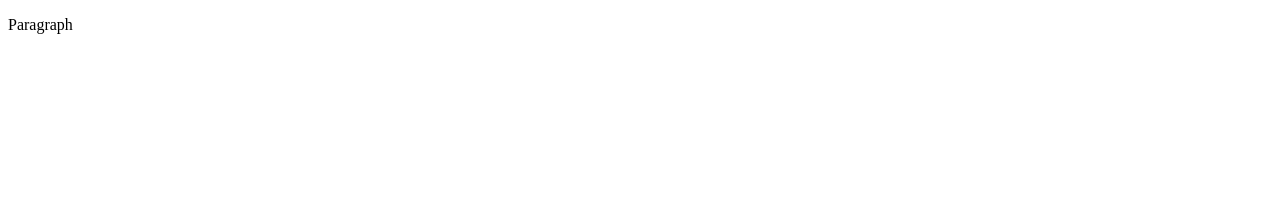
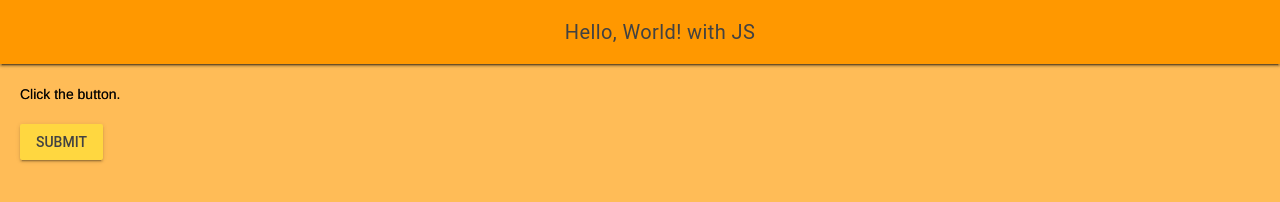
Before and after one commit to MTHS-ICS2O-2-2022/ICS2O-Unit-1-08-janet-do, a plain HTML site: page index.html in a window 1280 px wide. Drawn offline with nearby package versions, Linux system fonts and the light colour scheme.

Commit message:
added in css an index.html

```diff
--- a/css/style.css
+++ b/css/style.css
@@ -1,4 +1,32 @@
-/* Created by: Mr. Coxall
+/* Created by: Janet Do
 * Created on: Sep 2020
 * This file contains the CSS for index.html
 */
+.mdl-layout__header-row {
+  align-items: center;
+  justify-content: center;
+}
+
+.mdl-layout__content {
+  padding-left: 15pt;
+  padding-right: 15pt;
+  padding-top: 15pt;
+}
+
+/* Due to error in MDL : https://github.com/google/material-design-lite/issues/5281
+*/
+.mdl-ripple {
+  background: #000;
+  opacity: 0.001;
+}
+
+body {
+  background-color: #ffbc57;
+}
+
+p {
+  color: #fff;
+  font-family: Helvetica, Arial, sans-serif;
+  font-size: 1.5rem;
+  padding-top: 5pt;
+}
--- a/index.html
+++ b/index.html
@@ -1,9 +1,74 @@
 <!DOCTYPE html>
 <html>
+<head>
+  <!DOCTYPE html>
+  <html>
   <head>
-    <title>Title</title>
+    <meta charset="utf-8" />
+    <meta name="description" content="My first webpage, with JavaScript" />
+    <meta name="keywords" content="mths, ics2o" />
+    <meta name="author" content="Mr. Coxall" />
+    <meta name="viewport" content="width=device-width, initial-scale=1.0" />
+    <link rel="stylesheet" href="./css/style.css" />
+    <link rel="stylesheet" href="https://fonts.googleapis.com/icon?family=Material+Icons" />
+    <link rel="stylesheet" href="https://code.getmdl.io/1.3.0/material.orange-amber.min.css" />
+    <link rel="apple-touch-icon" sizes="180x180" href="apple-touch-icon.png" />
+    <link rel="icon" type="image/png" sizes="32x32" href="favicon-32x32.png" />
+    <link rel="icon" type="image/png" sizes="16x16" href="favicon-16x16.png" />
+    <link rel="manifest" href="site.webmanifest" />
+    <link rel="icon" href="favicon.ico?v=2" type="image/x-icon" />
+    <title>My first webpage, with JavaScript</title>
   </head>
-  <body>
-    <p>Paragraph</p>
-  </body>
+<body>
+  <script defer src="https://code.getmdl.io/1.3.0/material.min.js"></script>
+  <script>
+    function myButtonClicked() {
+      alert("Hello, Wordl!")
+    }
+  </script>
+  <div class="mdl-layout mdl-js-layout mdl-layout--fixed-header">
+    <header class="mdl-layout__header">
+      <div class="mdl-layout__header-row">
+        <span class="mdl-layout-title">Hello, World! with JS</span>
+      </div>
+    </header>
+    <main class="mdl-layout__content">
+      <div class="page-content">
+        Click the button.
+      </div>
+      <br />
+      <br />
+      <br />
+    </main>
+  </div>
+</body>
 </html>
+<title>My first webpage, with JavaScript</title>
+</head>
+<body>
+  <script defer src="https://code.getmdl.io/1.3.0/material.min.js"></script>
+  <script>
+    function myButtonClicked() {
+      alert("Hello, Wordl!")
+    }
+  </script>
+  <div class="mdl-layout mdl-js-layout mdl-layout--fixed-header">
+    <header class="mdl-layout__header">
+      <div class="mdl-layout__header-row">
+        <span class="mdl-layout-title">Hello, World! with JS</span>
+      </div>
+    </header>
+    <main class="mdl-layout__content">
+      <div class="page-content">
+        Click the button.
+      </div>
+      <br />
+      <!-- Raised button with ripple -->
+      <button class="mdl-button mdl-js-button mdl-button--raised mdl-js-ripple-effect mdl-button--accent"
+        onclick="myButtonClicked()">
+        Submit
+      </button>
+    </main>
+  </div>
+</body>
+</html>
```
